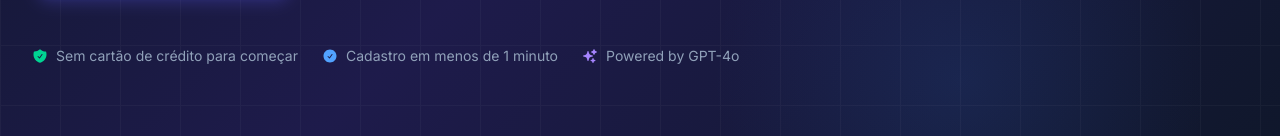
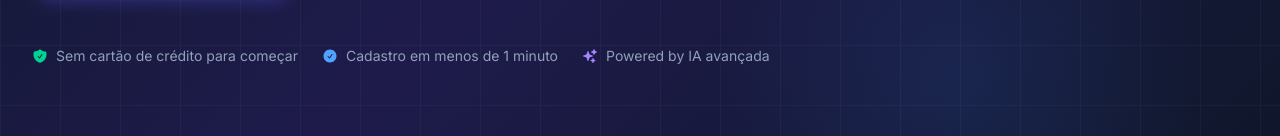
Before and after one commit to thiagosngouvea/guia-imigracao, a Next.js app: page / in a window 1280 px wide. Shown: the part 555-691 px from the top of the page. Built offline with nearby package versions, Linux system fonts and the light colour scheme; no server answers.

Commit message:
chore: update AI branding text from "GPT-4o" to "IA avançada"
Update branding references to use generic "advanced AI" terminology instead of specific model name for broader positioning.

```diff
--- a/src/pages/index.tsx
+++ b/src/pages/index.tsx
@@ -199,7 +199,7 @@ export default function Home() {
               </div>
               <div className="flex items-center gap-2">
                 <HiSparkles className="w-4 h-4 text-violet-400" />
-                <span>Powered by GPT-4o</span>
+                <span>Powered by IA avançada</span>
               </div>
             </div>
           </div>
@@ -577,7 +577,7 @@ export default function Home() {
               {[
                 { value: '24/7', label: 'Disponibilidade', sub: 'Sem horários limitados', gradient: 'from-blue-500 to-indigo-600' },
                 { value: '100%', label: 'Personalizado', sub: 'Baseado no seu perfil', gradient: 'from-violet-500 to-purple-600' },
-                { value: 'GPT-4o', label: 'Motor de IA', sub: 'Tecnologia de ponta', gradient: 'from-emerald-500 to-teal-600' },
+                { value: 'IA avançada', label: 'Motor de IA', sub: 'Tecnologia de ponta', gradient: 'from-emerald-500 to-teal-600' },
                 { value: 'B1/B2 · F1', label: 'Vistos cobertos', sub: 'Mais em breve', gradient: 'from-amber-500 to-orange-500' },
               ].map((s, i) => (
                 <div
```
